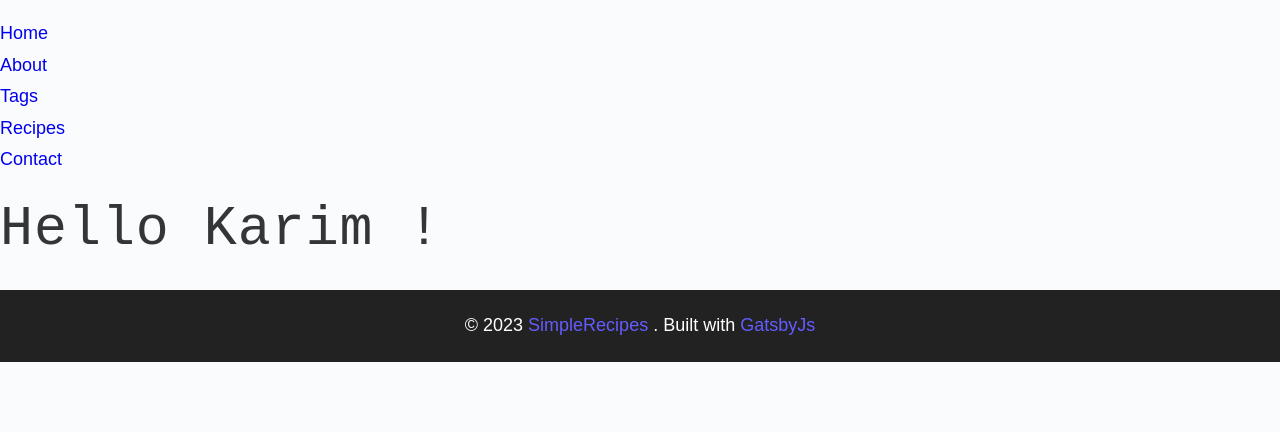
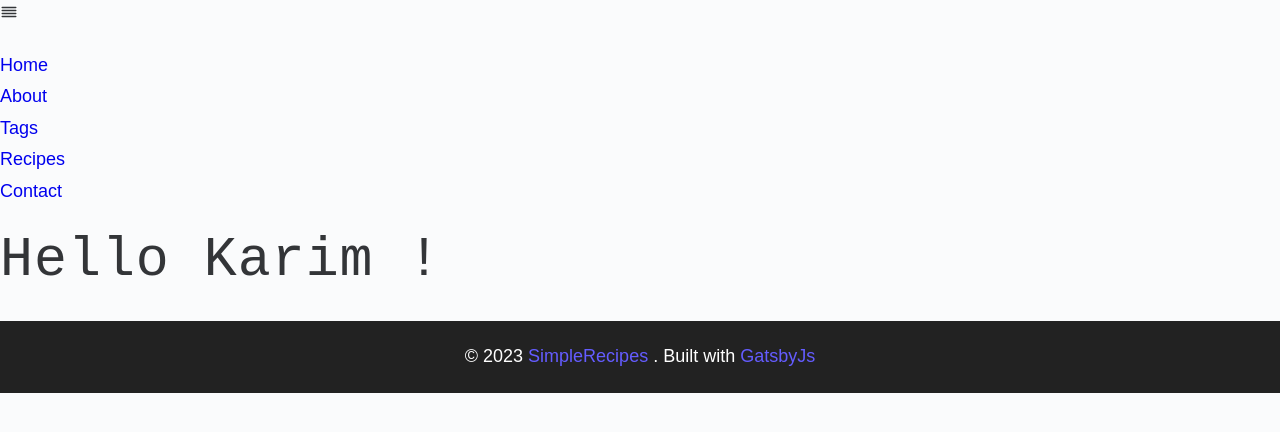
Before and after one commit to KarimMoustamid/Gatsby.js-Tutorial-and-Projects, a Gatsby site in the folder Tutorial/: page / in a window 1280 px wide. Built offline with nearby package versions, Linux system fonts and the light colour scheme; Gatsby itself is replaced by a stand-in of ours.

Commit message:
Adding icons

```diff
--- a/Tutorial/package.json
+++ b/Tutorial/package.json
@@ -19,6 +19,7 @@
     "normalize.css": "^8.0.1",
     "react": "^18.2.0",
     "react-dom": "^18.2.0",
+    "react-icons": "^4.7.1",
     "styled-components": "^5.3.6"
   },
   "repository": {
--- a/Tutorial/src/components/Navbar.js
+++ b/Tutorial/src/components/Navbar.js
@@ -1,8 +1,10 @@
 import React from 'react';
 import {Link} from 'gatsby'
+import {FiAlignJustify} from 'react-icons/fi'
 
 const Navbar = () => {
     return (<nav>
+        <FiAlignJustify></FiAlignJustify>
             <ul>
                 <li>
                     <Link to="/">Home</Link>
```
Also changed, not shown: Tutorial/assets/images/about-2.jpg (deleted), Tutorial/assets/images/about-3.jpg (deleted), Tutorial/assets/images/about.jpg (deleted), 1 other file.
